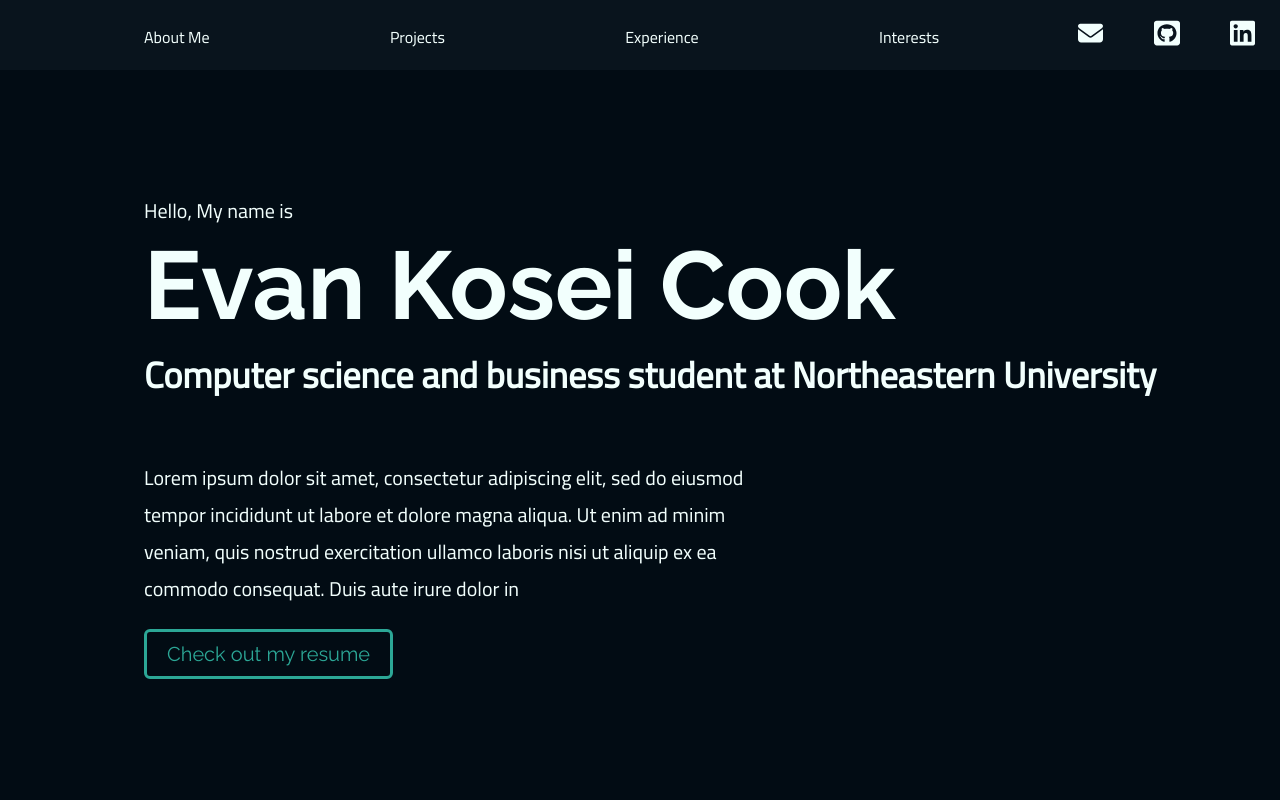
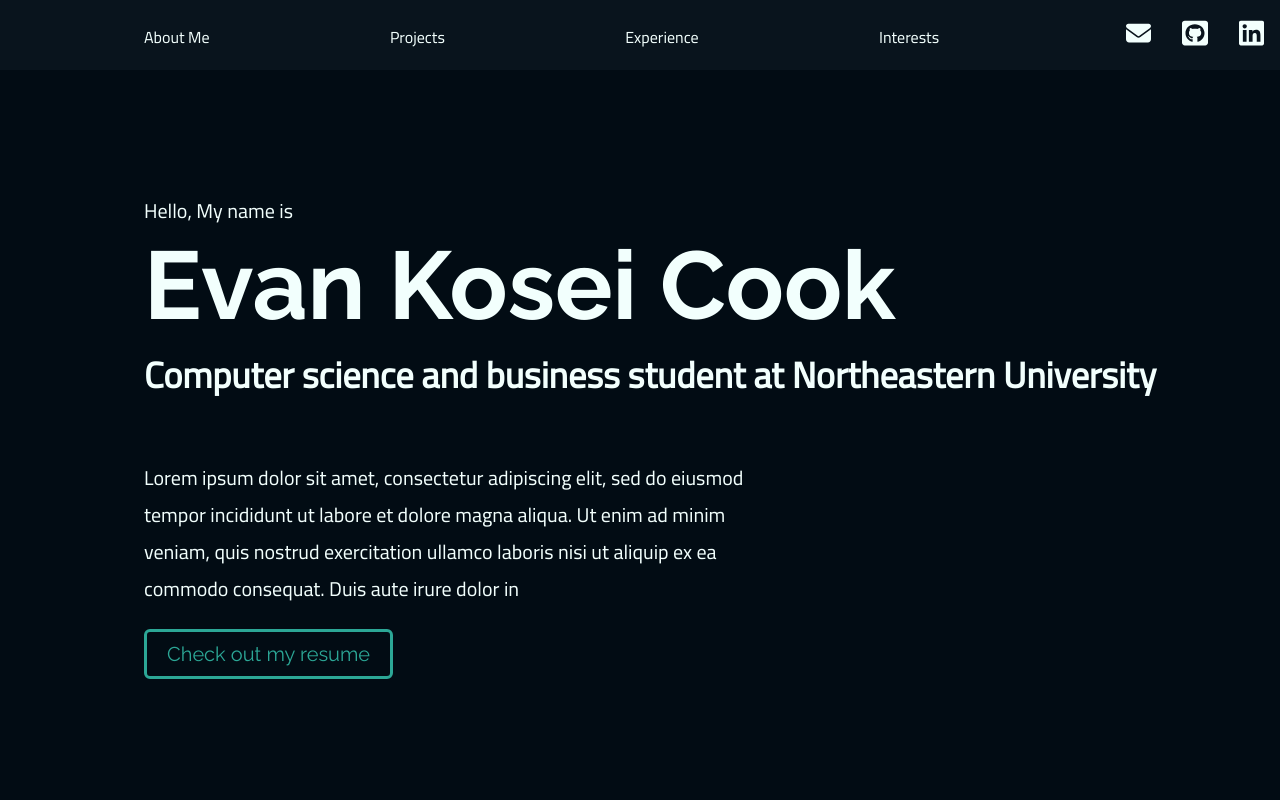
Before and after one commit to evankcook/PersonalWebsite, a React (Create React App) app: page / in a window 1280 px wide. Shown: the top 800 px of the page. Built offline with nearby package versions, Linux system fonts and the light colour scheme.

Commit message:
change logo widths

```diff
--- a/src/App.css
+++ b/src/App.css
@@ -85,7 +85,7 @@ body {
   display: flex;
   align-items: center;
   justify-content: space-around;
-  width: 20%;
+  width: 15%;
 }
 
 .logo-navbar a {
```
